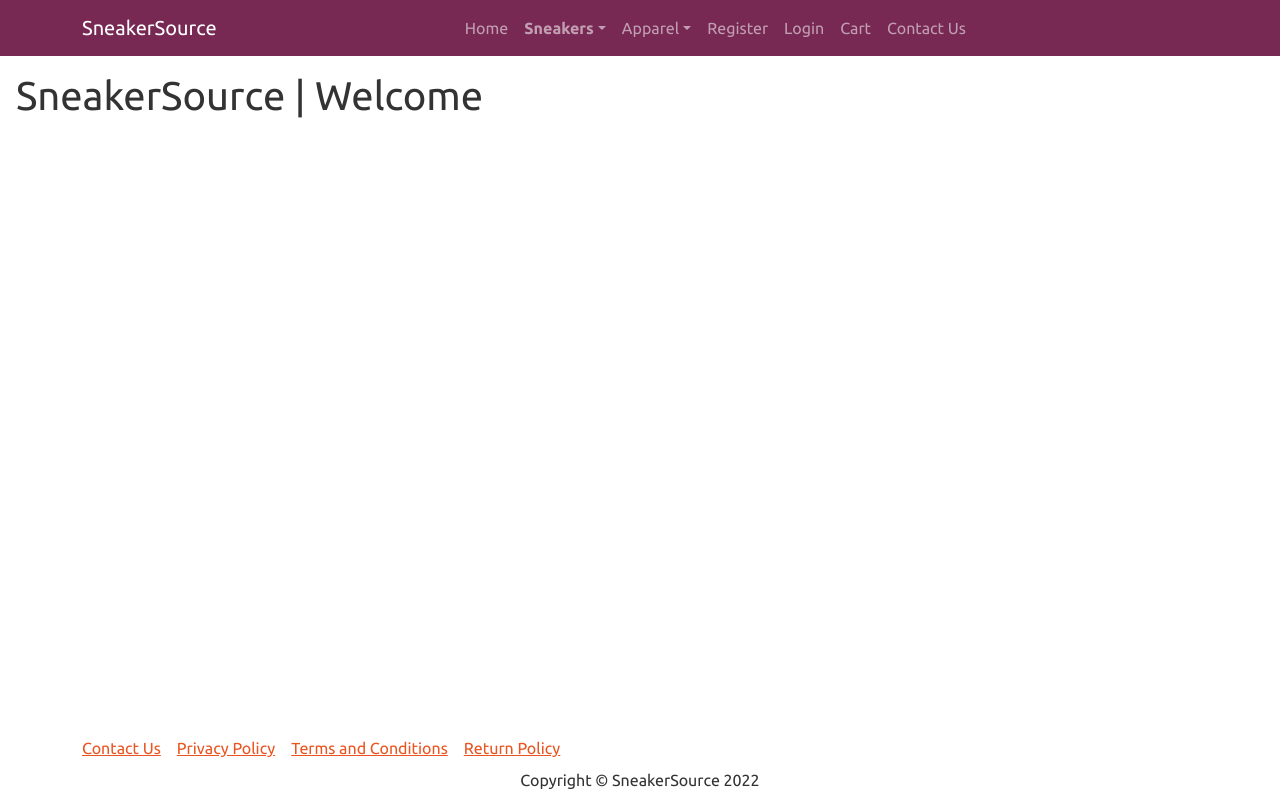
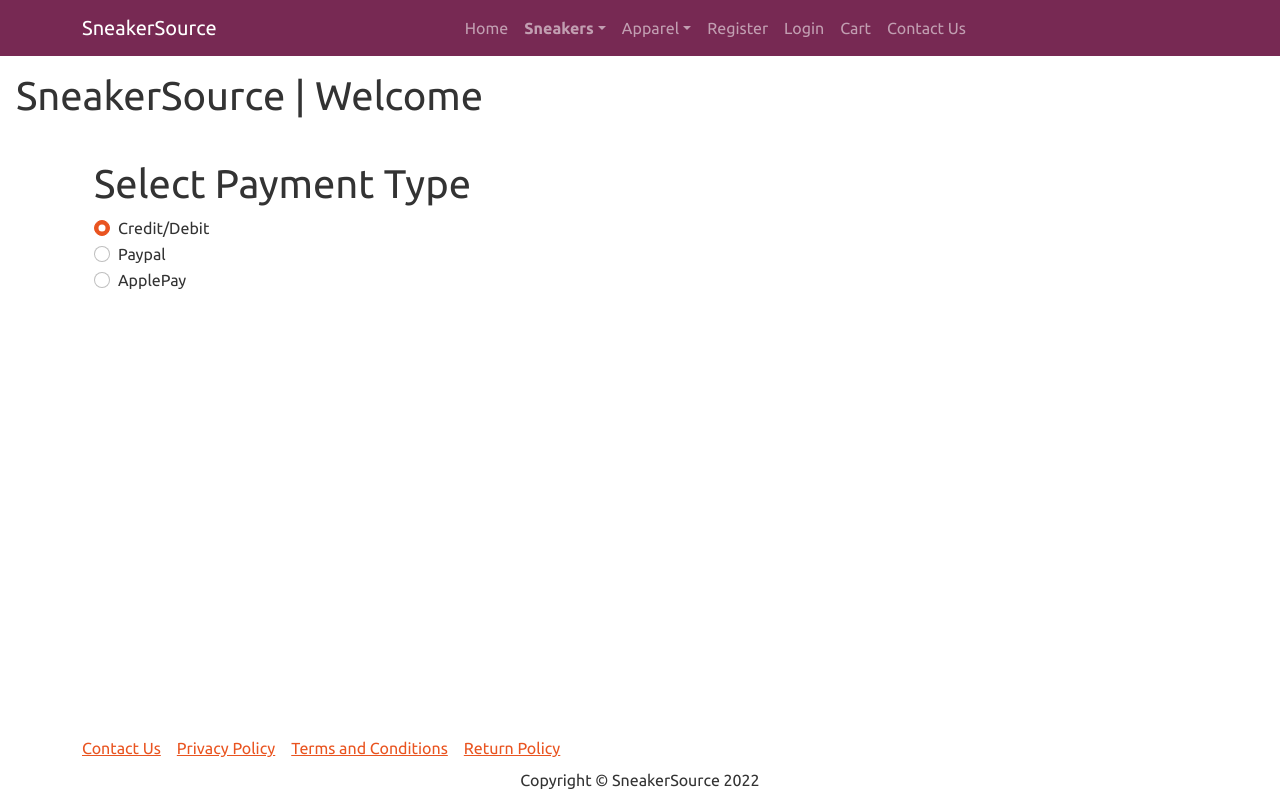
Before and after one commit to nabilk11/autosource-react-django, a React (Create React App) app in the folder frontend/: page /order in a window 1280 px wide. Built offline with nearby package versions, Linux system fonts and the light colour scheme.

Commit message:
created basic payment select page

```diff
--- a/frontend/src/App.jsx
+++ b/frontend/src/App.jsx
@@ -10,6 +10,7 @@ import { CartPage } from './pages/CartPage';
 import { LoginPage } from './pages/LoginPage';
 import { RegisterPage } from './pages/RegisterPage';
 import { ShippingPage } from './pages/ShippingPage';
+import { PaymentPage } from './pages/PaymentPage';
 
 
 function App() {
@@ -27,6 +28,8 @@ function App() {
         <Route path='/cart/:id' element={<CartPage />}  />
         <Route path='/cart' element={<CartPage />}  />
         <Route path='/shipping' element={<ShippingPage />}  />
+        <Route path='/payment' element={<PaymentPage />}  />
+        <Route path='/order' element={<PaymentPage />}  />
       </Routes>
     </Container>
     </main>
--- /dev/null
+++ b/frontend/src/pages/PaymentPage.jsx
@@ -0,0 +1,65 @@
+import React, { useState, useEffect, useRef } from 'react';
+import { useNavigate, Link } from 'react-router-dom';
+import { Form, Container, Alert, Button, Row, Card, Col  } from 'react-bootstrap';
+import { useDispatch, useSelector  } from 'react-redux';
+// import { addPayment } from '../redux/actions/cartActions';
+
+export const PaymentPage = () => {
+
+     // redux
+     const cart = useSelector(state => state.cart)
+     const { shippingAddress } = cart
+     const dispatch = useDispatch()
+     // useNavigate
+     const navigate = useNavigate()
+
+     const [paymentType, setPaymentType] = useState()
+
+
+     if (!shippingAddress.address) {
+         navigate('/shipping')
+     }
+
+
+     // payment handler
+     const handlePayment = (e) => {
+         e.preventDefault()
+        //  dispatch(addPayment())
+        navigate('/order')
+
+     }
+  return (
+    <Container>
+        <Form onSubmit={handlePayment}>
+            <h1>Select Payment Type</h1>
+            <Form.Group>
+                <Form.Check type='radio'
+                label='Credit/Debit'
+                name='paymentType'
+                checked
+                onChange={(e) => setPaymentType(e.target.value)} >
+                </Form.Check>
+            </Form.Group>
+            <Form.Group>
+                <Form.Check type='radio'
+                label='Paypal'
+                name='paymentType'
+                onChange={(e) => setPaymentType(e.target.value)} >
+                </Form.Check>
+            </Form.Group>
+            <Form.Group>
+                <Form.Check type='radio'
+                label='ApplePay'
+                name='paymentType'
+                onChange={(e) => setPaymentType(e.target.value)} >
+                </Form.Check>
+            </Form.Group>
+
+        </Form>
+
+
+
+
+    </Container>
+  )
+}
```
